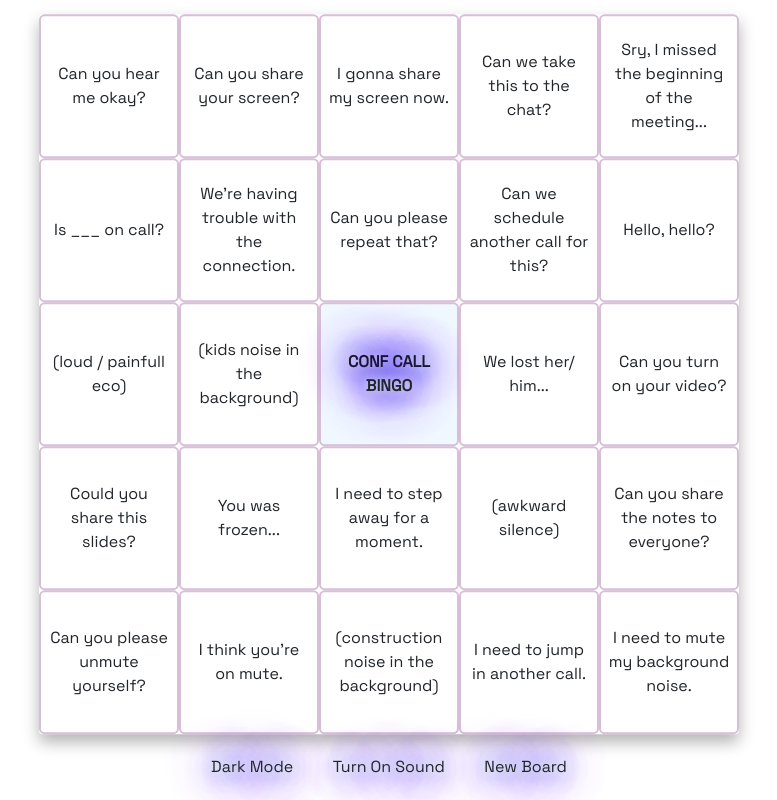
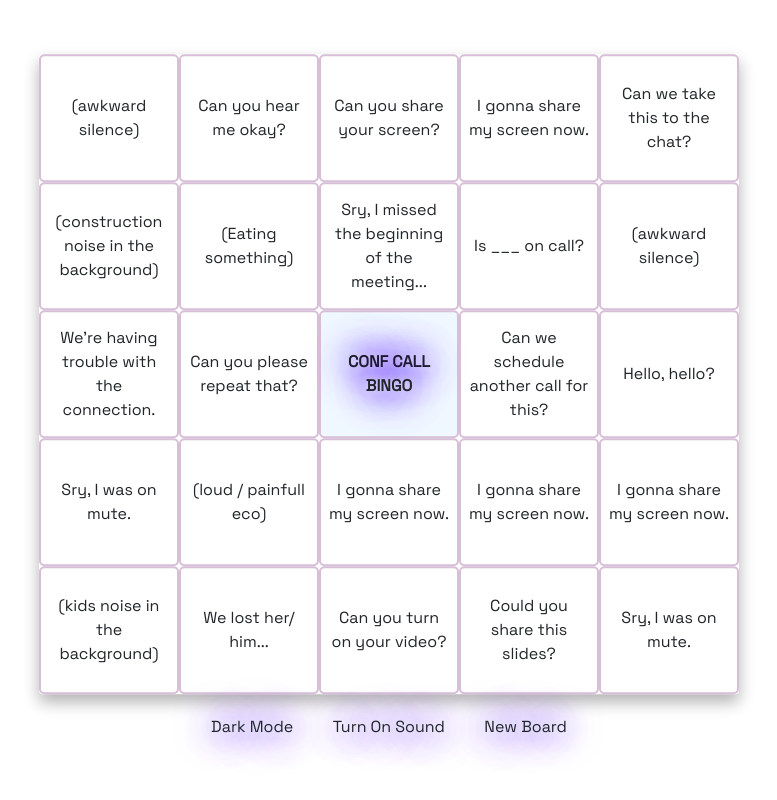
Before and after one commit to uuuuuvika/bingo-fever, a React (Create React App) app: page / in a window 1280 px wide. Shown: the whole page, without its empty margins (251-1028 px from the left). Built offline with nearby package versions, Linux system fonts and the light colour scheme; the HTML template or start-up script is replaced by a standard one.

Commit message:
+darkmode localStorage, +consts

```diff
--- a/public/index.html
+++ b/public/index.html
@@ -7,8 +7,7 @@
     <meta name="theme-color" content="#000000" />
     <link rel="apple-touch-icon" href="%PUBLIC_URL%/logo192.png" />
     <link href="https://cdn.jsdelivr.net/npm/bootstrap@5.3.0-alpha1/dist/css/bootstrap.min.css" rel="stylesheet" integrity="sha384-GLhlTQ8iRABdZLl6O3oVMWSktQOp6b7In1Zl3/Jr59b6EGGoI1aFkw7cmDA6j6gD" crossorigin="anonymous">
-    <!-- <link rel="manifest" href="%PUBLIC_URL%/manifest.json" /> -->
-    <title>Conf Call Binngooo</title>
+    <title>Bingo</title>
   </head>
   <body>
     <noscript>You need to enable JavaScript to run this app.</noscript>
--- a/src/App.css
+++ b/src/App.css
@@ -34,12 +34,12 @@ body {
 }
 
 .btn-rebecca {
-  text-shadow: 0 0 10px rgb(242, 247, 255), 0 0 20px rgb(126, 179, 195), 0 0 30px #000fe7, 0 0 40px #f139fb, 0 0 50px #3826fe, 0 0 60px #5465ff, 0 0 70px #d306fc;
+  text-shadow: 0 0 10px rgb(242, 247, 255), 0 0 30px #000fe7, 0 0 40px #f139fb, 0 0 50px #3826fe;
 }
 
 .btn-rebecca-dark {
-  text-shadow: 0 0 13px rgb(7, 26, 101), 0 0 15px rgb(33, 3, 48), 0 0 30px #5e68f2, 0 0 40px #fde1fe, 0 0 50px #3826fe, 0 0 60px #5465ff, 0 0 70px #d306fc;
-  color: rgb(208, 0, 255);
+  text-shadow: 0 0 13px rgb(7, 26, 101), 0 0 15px rgb(33, 3, 48), 0 0 30px #5e68f2, 0 0 40px #fde1fe;
+  color: rgb(150, 22, 255);
 }
 
 .bottom {
@@ -55,7 +55,7 @@ body {
 
 @keyframes shake {
   0% {
-    transform: translate(-50%, -50%) rotate(0deg);
+    transform: translate(-51%, -50%) rotate(0deg);
   }
 
   10% {
--- a/src/App.js
+++ b/src/App.js
@@ -8,21 +8,41 @@ import clickSound from './Assets/psi-004.wav';
 import victorySound from './Assets/psi-009.wav';
 import playSound from './makeSound';
 
+// make a square grid up to 6 rows
+// (more is currently impossible due to Bootstap greed limitations,
+// can be fixed with costume CSS)(any more is not possible at present due to limitations with Bootstrap's grid,
+// however this can be resolved by using custom CSS)
+const ROWS = 5;
+const COLUMNS = 5;
+
+function getDefaultMode() {
+  const savedMode = localStorage.getItem('mode');
+  return savedMode === 'true' ? true : false;
+}
+
 function App() {
 
   const [board, setBoard] = useState(null);
   const [numWinningCombinations, setNumWinningCombinations] = useState(0);
   const [mute, setMute] = useState(true);
-  const [darkMode, setDarkMode] = useState(false);
+  const [darkMode, setDarkMode] = useState(getDefaultMode());
 
   useEffect(() => {
     let startingBoard = [];
-    let cells = quotes.sort(() => Math.random() - 0.5).slice(0, 24).map(quote => {
-      return { quote: quote, isClicked: false }
-    });
-    cells.splice(12, 0, { quote: "CONF CALL BINGO", isClicked: true }); //shuffle & insert middle one
-    for (let i = 0; i < cells.length; i += 5) { //split cells into rows and put them in 2D array
-      startingBoard.push(cells.slice(i, i + 5));
+    let cells;
+    if (ROWS % 2 !== 0) { // shuffle & insert the central cell for odd grids
+      cells = quotes.sort(() => Math.random() - 0.5).slice(0, ROWS * COLUMNS - 1).map(quote => {
+        return { quote: quote, isClicked: false }
+      });
+      cells.splice((ROWS * COLUMNS - 1) / 2, 0, { quote: "CONF CALL BINGO", isClicked: true });
+    }
+    else { // shuffle for even grids
+      cells = quotes.sort(() => Math.random() - 0.5).slice(0, ROWS * COLUMNS).map(quote => {
+        return { quote: quote, isClicked: false }
+      });
+    }
+    for (let i = 0; i < cells.length; i += ROWS) { // split cells into rows and put them in 2D array
+      startingBoard.push(cells.slice(i, i + ROWS));
     }
     setBoard(startingBoard);
   }, []);
@@ -31,21 +51,25 @@ function App() {
     setNumWinningCombinations(checkVictory(board));
   }, [board]);
 
-  useEffect(() => { //play victory sound
+  useEffect(() => { // play victory sound
     if (numWinningCombinations !== 0 && !mute) {
       playSound(victorySound);
     }
   }, [numWinningCombinations]);
 
+  useEffect(() => {
+    localStorage.setItem('mode', darkMode);
+  }, [darkMode]);
+
   function handleClick(row, col) {
     board[row][col].isClicked = true;
-    setBoard([...board]); //make new arr to rerender the board component
+    setBoard([...board]);
     if (!mute) {
       playSound(clickSound);
     }
   }
 
-  async function handleSound() { //mute-unmute
+  async function handleSound() { // mute-unmute
     await Tone.start();
     setMute(!mute);
   }
@@ -53,24 +77,25 @@ function App() {
   return (
     <div className={darkMode ? 'dark-mode' : ''}>
       <div className={numWinningCombinations === 0 ? 'container text-center grid' : 'container text-center winning-buzz'} key={numWinningCombinations}>
-        <div className='row row-cols-5'>
+        <div className={`row row-cols-${ROWS}`}>
           {board ? board.flatMap(function (innerArray, row) {
             return innerArray.map(function (quoteObj, col) {
               return (
                 <BingoCell
                   key={'' + row + col}
                   index={'' + row + col}
+                  centralCellIndex={'' + ((ROWS - 1) / 2) + ((ROWS - 1) / 2)}
                   quoteObj={quoteObj}
                   darkMode={darkMode}
-                  onClick={() => {handleClick(row, col)}}>
+                  onClick={() => { handleClick(row, col) }}>
                 </BingoCell>
               )
             })
           }) : null}
         </div>
-        <button className={darkMode ? 'btn btn-rebecca-dark bottom' : 'btn btn-rebecca bottom'} onClick={() => {setDarkMode(!darkMode)}}>{darkMode ? 'Light Mode' : 'Dark Mode'}</button>
+        <button className={darkMode ? 'btn btn-rebecca-dark bottom' : 'btn btn-rebecca bottom'} onClick={() => { setDarkMode(!darkMode) }}>{darkMode ? 'Light Mode' : 'Dark Mode'}</button>
         <button className={darkMode ? 'btn btn-rebecca-dark bottom' : 'btn btn-rebecca bottom'} onClick={handleSound}>{mute ? 'Turn On Sound' : 'Mute Sound'}</button>
-        <button className={darkMode ? 'btn btn-rebecca-dark bottom' : 'btn btn-rebecca bottom'} onClick={() => {window.location.reload(false)}}>New Board</button>
+        <button className={darkMode ? 'btn btn-rebecca-dark bottom' : 'btn btn-rebecca bottom'} onClick={() => { window.location.reload(false) }}>New Board</button>
       </div>
     </div>
   );
--- a/src/BingoCell/BingoCell.css
+++ b/src/BingoCell/BingoCell.css
@@ -1,5 +1,5 @@
 .cell {
-    height: 18vh;
+    height: 16vh;
     padding: 1%;
     border-radius: 4%;
     /* border: 2px solid rebeccapurple; */
@@ -15,7 +15,7 @@
     color: rgb(255, 255, 255);
 }
 
-@media screen and (max-width: 480px) {
+@media screen and (max-width: 600px) {
     .cell {
         font-size: 2.8vw;
     }
--- a/src/BingoCell/BingoCell.jsx
+++ b/src/BingoCell/BingoCell.jsx
@@ -1,7 +1,8 @@
 import './BingoCell.css';
 
-function BingoCell({ index, onClick, quoteObj, darkMode }) {
-    const className = (index === "22"
+function BingoCell({ index, onClick, quoteObj, darkMode, centralCellIndex }) {
+    console.log(centralCellIndex)
+    const className = (index === centralCellIndex
         ? "btn cell btn-rebecca central"
         : darkMode && !quoteObj.isClicked
             ? "btn reversed cell"
--- a/src/checkVictory.js
+++ b/src/checkVictory.js
@@ -1,6 +1,6 @@
 function checkVictory(grid) {
     if (grid === null || grid.length === 0 || grid === undefined) {
-        return false;
+        return 0;
     }
     let winningCombinations = 0;
     //check rows
@@ -15,6 +15,7 @@ function checkVictory(grid) {
         for (let i = 0; i < grid.length; i++) {
             if (!grid[i][j].isClicked) {
                 columnVictoryFlag = false;
+                break;
             }
         }
         if (columnVictoryFlag) {
@@ -25,11 +26,11 @@ function checkVictory(grid) {
     let mainDiagonalVictoryFlag = true;
     let secondaryDiagonalVictoryFlag = true;
     for (let i = 0; i < grid.length; i++) {
-        // Check main diagonal (top left to bottom right)
-        if (!grid[i][i].isClicked) { // for each row with index i, it checks corresponding cell in main and sec diagonals
+        // top left to bottom right
+        if (!grid[i][i].isClicked) {
             mainDiagonalVictoryFlag = false;
         }
-        // Check secondary diagonal (top right to bottom left)
+        // top right to bottom left
         if (!grid[i][grid.length - 1 - i].isClicked) {
             secondaryDiagonalVictoryFlag = false;
         }
--- a/src/quotes.json
+++ b/src/quotes.json
@@ -26,5 +26,16 @@
     "(Eating something)",
     "I gonna share my screen now.",
     "Sry, I was on mute.",
+    "(awkward silence)",
+    "I gonna share my screen now.",
+    "Sry, I was on mute.",
+    "(awkward silence)", "(construction noise in the background)",
+    "We lost her/ him...",
+    "(Eating something)",
+    "I gonna share my screen now.",
+    "Sry, I was on mute.",
+    "(awkward silence)",
+    "I gonna share my screen now.",
+    "Sry, I was on mute.",
     "(awkward silence)"
 ]
```
Also changed, not shown: 1 other file (tests, documents, lock files or other folders).
